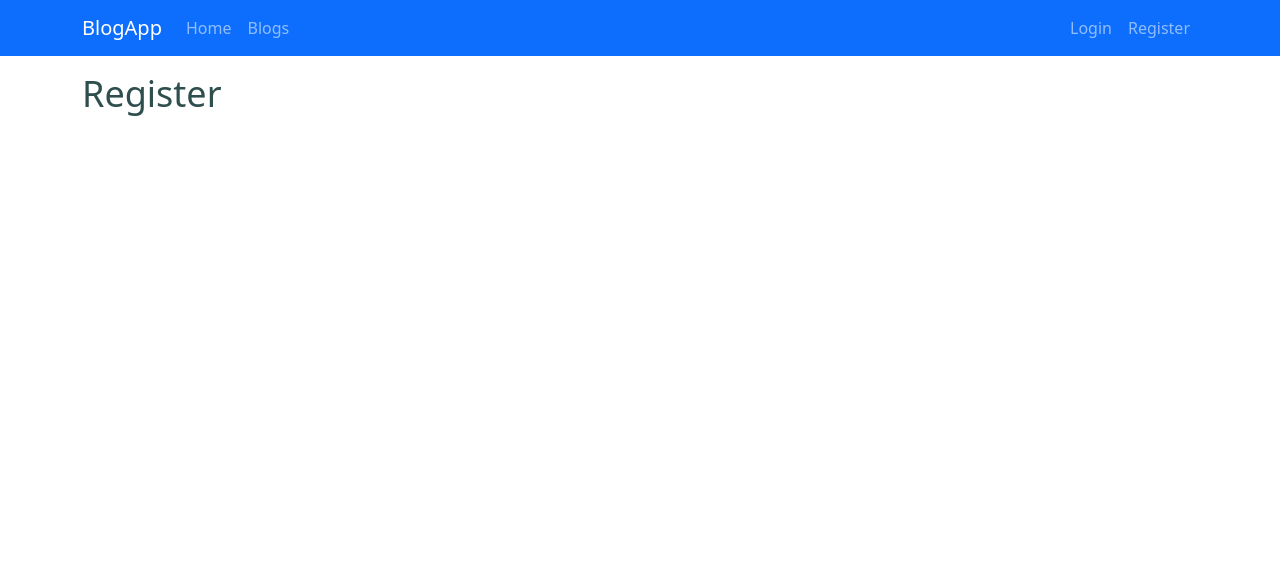
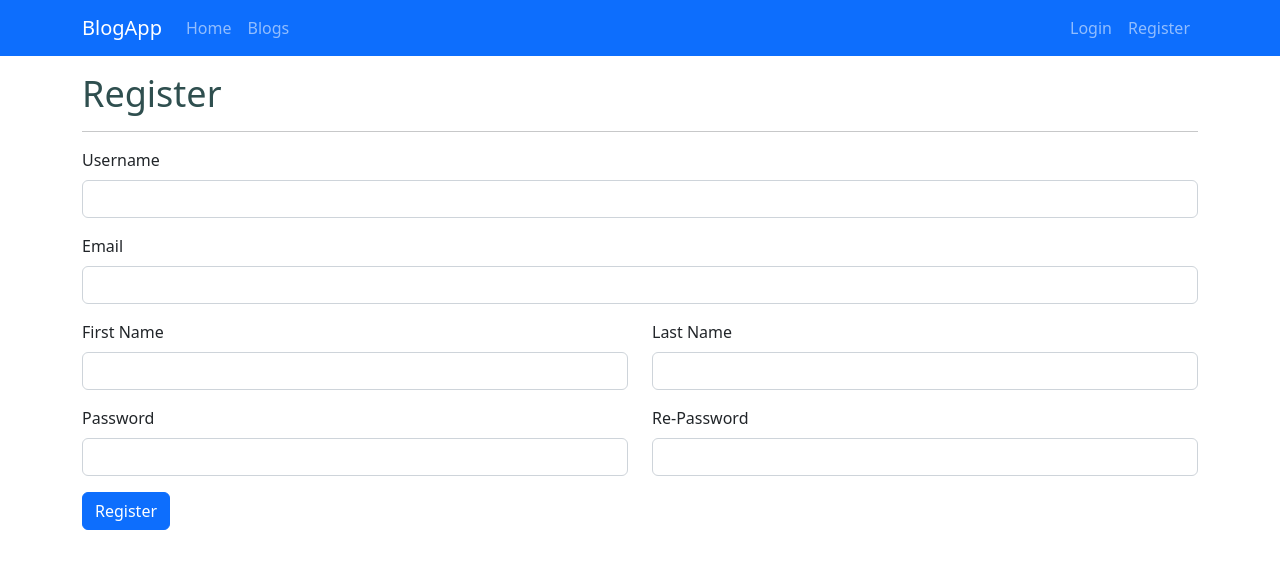
Before and after one commit to AhmetMesutMete/Python, a Django app: page /account/register in a window 1280 px wide. Shown: the top 569 px of the page. Run offline with Django 3.2, Linux system fonts and the light colour scheme; some libraries are stand-ins or nearby versions.

Commit message:
Add User Register, Logout

```diff
--- a/django/web_project/account/templates/account/register.html
+++ b/django/web_project/account/templates/account/register.html
@@ -10,7 +10,51 @@
 
 {% block content %}
 <div class="container mt-3">
-    <h1> Register </h1>
+    <div class="col">
+        <h1> Register </h1>
+        <hr>
+        <form action="{% url 'register' %}" method="POST">
+            {% csrf_token %}
+            {% if error %}
+                <div class="alert alert-danger">
+                    {{ error }}
+                </div>
+            {% endif %}
+            <div class="mb-3">
+                <label for="username" class="form-label">Username</label>
+                <input type="text" class="form-control" name="username" value="{{ username }}">
+            </div>
+            <div class="mb-3">
+                <label for="email" class="form-label">Email</label>
+                <input type="email" class="form-control" name="email" value="{{ email }}">
+            </div>
+
+            <div class="row mb-3">
+                <div class="col">
+                    <label for="firstname" class="form-label">First Name</label>
+                    <input type="text" class="form-control" name="firstname" value="{{ firstname }}">
+                </div>
+                <div class="col">
+                    <label for="lastname" class="form-label">Last Name</label>
+                    <input type="text" class="form-control" name="lastname" value="{{ lastname }}">
+                </div>
+            </div>
+            <div class="row mb-3">
+                <div class="col">
+                    <label for="password" class="form-label">Password</label>
+                    <input type="password" class="form-control" name="password">
+                </div>
+                <div class="col">
+                    <label for="repassword" class="form-label">Re-Password</label>
+                    <input type="password" class="form-control" name="repassword">
+                </div>
+            </div>
+
+            <div class="mb-3"></div>
+            <input type="submit" value="Register" class="btn btn-primary">
+        </form>
+
+    </div>
 </div>
 
 {% endblock %}
--- a/django/web_project/account/views.py
+++ b/django/web_project/account/views.py
@@ -1,9 +1,13 @@
-from django.contrib.auth import authenticate, login
+from django.contrib.auth import authenticate, login, logout
+from django.contrib.auth.models import User
 from django.shortcuts import redirect, render
 
 
 # Create your views here.
 def login_request(request):
+    if request.user.is_authenticated:
+        return redirect("home")
+
     if request.method == "POST":
         username = request.POST["username"]
         password = request.POST["password"]
@@ -13,12 +17,75 @@ def login_request(request):
             login(request, user)
             return redirect("home")
         else:
-            return render(request, "account/login.html", {
-                "error": "Username or password is wrong!"
-            })
+            return render(
+                request,
+                "account/login.html",
+                {"error": "Username or password is wrong!"},
+            )
     return render(request, "account/login.html")
+
+
 def register_request(request):
+    if request.method == "POST":
+        username = request.POST["username"]
+        email = request.POST["email"]
+        firstname = request.POST["firstname"]
+        lastname = request.POST["lastname"]
+        password = request.POST["password"]
+        repassword = request.POST["repassword"]
+
+        if password == repassword:
+            if User.objects.filter(username=username).exists():
+                return render(
+                    request,
+                    "account/register.html",
+                    {
+                        "error": "Username is already in use!",
+                        "username": username,
+                        "email": email,
+                        "firstname": firstname,
+                        "lastname": lastname,
+                    },
+                )
+            else:
+                if User.objects.filter(email=email).exists():
+                    return render(
+                        request,
+                        "account/register.html",
+                        {
+                            "error": "Email is already in use!",
+                            "username": username,
+                            "email": email,
+                            "firstname": firstname,
+                            "lastname": lastname,
+                        },
+                    )
+                else:
+                    user = User.objects.create_user(
+                        username=username,
+                        email=email,
+                        first_name=firstname,
+                        last_name=lastname,
+                        password=password,
+                    )
+                    user.save()
+                    return redirect("login")
+        else:
+            return render(
+                request,
+                "account/register.html",
+                {
+                    "error": "Passwords do not match!",
+                    "username": username,
+                    "email": email,
+                    "firstname": firstname,
+                    "lastname": lastname,
+                },
+            )
+
     return render(request, "account/register.html")
 
+
 def logout_request(request):
-    return render(request, "account/logout.html")
+    logout(request)
+    return redirect("home")
--- a/django/web_project/templates/partials/_navbar.html
+++ b/django/web_project/templates/partials/_navbar.html
@@ -15,7 +15,7 @@
                     <a class="nav-link" href="{% url 'logout' %}">Logout</a>
                 </li>
                 <li class="nav-item">
-                    <a class="nav-link" href="">Welcome</a>
+                    <a class="nav-link" href="">Welcome, {{ user.get_short_name|title }}</a>
                 </li>
             {% else %}
                 <li class="nav-item">
```
Also changed, not shown: django/web_project/db.sqlite3.
